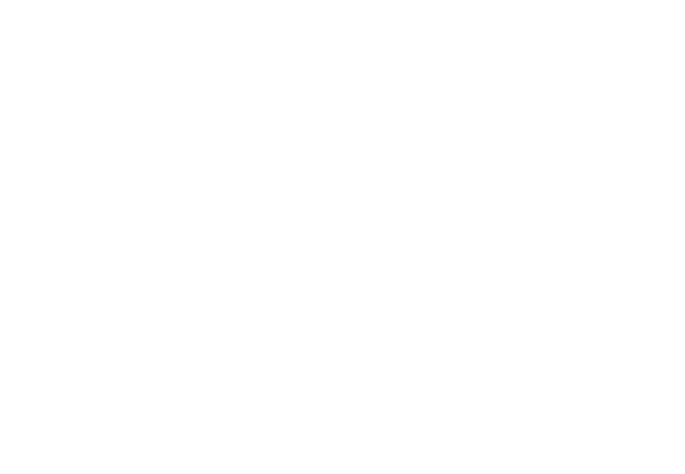
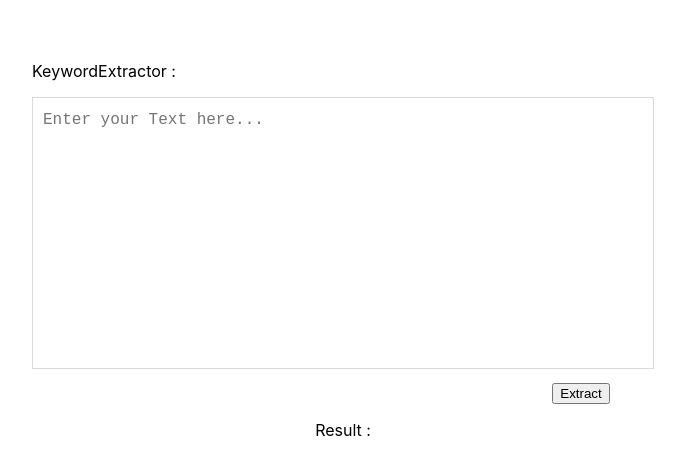
Before and after one commit to AftoTech/seotools, a React (Create React App) app: page /KeywordExtractor in a window 1280 px wide. Before the commit this address had no page. Shown: the top 474 px of the page, without its empty margins (297-982 px from the left). Built offline with nearby package versions, Linux system fonts and the light colour scheme.

Commit message:
kwyworExtractorUI

```diff
--- a/src/App.js
+++ b/src/App.js
@@ -10,6 +10,8 @@
 import MetaTagTools from './screens/metaTagtools';
 import MetaTagExtractor from './screens/metatagextractor/metatagextractor';
 import MetaTagGenerator from './screens/metataggenrator/metatagegenerator';
+import KeyWordTools from './screens/keywordtools';
+import KeywordExtractor from './screens/keywordExtractor/keywordExtractor';
 function App() {
   return (
     <BrowserRouter>
@@ -21,7 +23,9 @@
         <Route path="/ImageToText" element={<ImageToText />} />
         <Route path='/MetaTagTools' element={<MetaTagTools />} />
         <Route path='/MetaTagExtractor' element={<MetaTagExtractor />} />
-        <Route path='/MetaTagGenerator' element={<MetaTagGenerator/>}/>
+        <Route path='/MetaTagGenerator' element={<MetaTagGenerator />} />
+        <Route path='/KeyWordTools' element={<KeyWordTools />} />
+        <Route path='/KeywordExtractor' element={<KeywordExtractor/>}/>
       </Routes>
     </BrowserRouter>
   );
--- a/src/screens/homepage.js
+++ b/src/screens/homepage.js
@@ -12,6 +12,9 @@
             </li>
              <li>
             <Link to="/MetaTagTools">MetaTagTools</Link>
+            </li>
+             <li>
+            <Link to="/KeywordTools">KeywordTools</Link>
           </li>
         </ul>
       </nav>
--- /dev/null
+++ b/src/screens/keywordExtractor/keywordExtractor.js
@@ -0,0 +1,33 @@
+import React, { useState } from "react";
+import "./keywordExtractor.css";
+
+
+
+const KeywordExtractor = () => {
+  const [KeywordExtractor, setKeywordExtractor] = useState()
+  const Calculate = () => {
+
+  }
+  return (
+    <div className="container">
+      <div>
+        <p>KeywordExtractor :</p>
+              <textarea
+                  className="KeywordArea"
+          id="inputField"
+          placeholder="Enter your Text here..."
+        ></textarea>
+      </div>
+      <div className="calculatebutton">
+        <button onClick={Calculate}>Extract</button>
+      </div>
+     <div>
+        <p>Result :</p>
+        <p>{KeywordExtractor}</p>
+      </div>
+
+    </div>
+  );
+};
+
+export default KeywordExtractor;
--- /dev/null
+++ b/src/screens/keywordtools.js
@@ -0,0 +1,19 @@
+
+import React from 'react';
+import { Outlet, Link } from "react-router-dom";
+const KeyWordTools =() =>{
+    return (
+        <div>
+            <h1>KeyWordTools</h1>
+       <nav>
+        <ul>
+          <li>
+            <Link to="/KeywordExtractor">KeywordExtractor</Link>
+            </li>
+        </ul>
+      </nav>
+      </div>
+  )
+}
+
+export default KeyWordTools;
```
Also changed, not shown: src/screens/keywordExtractor/keywordExtractor.css (added).
